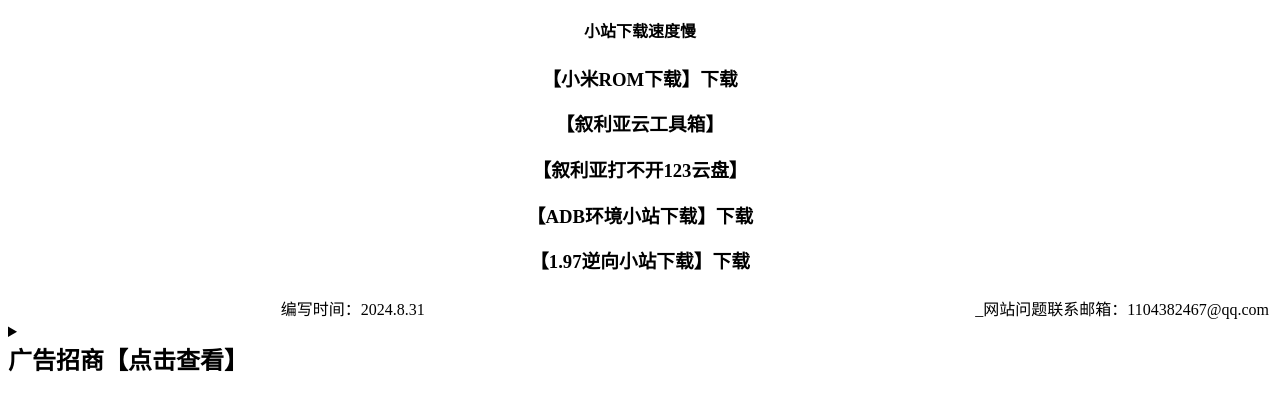
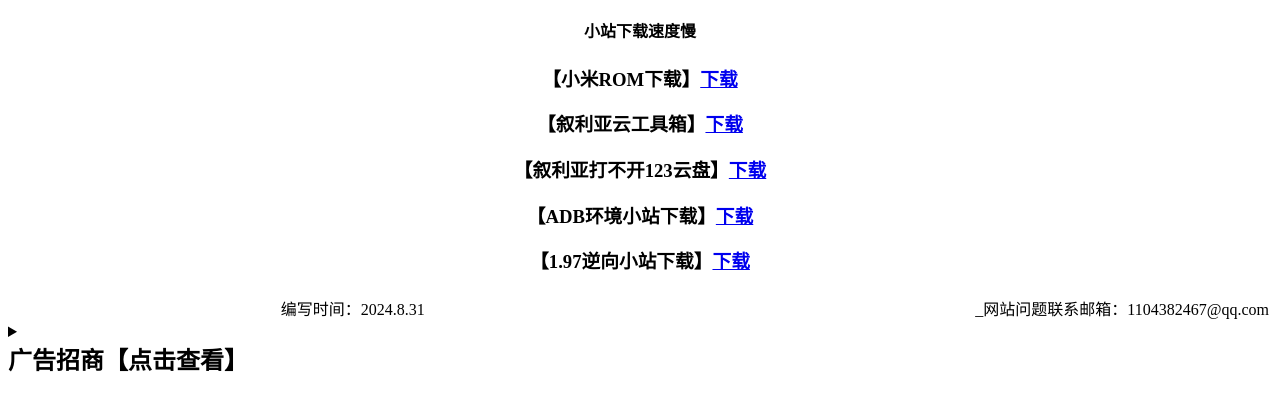
Before and after one commit to xiaomiROM1/mlsmnanjio.github.io, a plain HTML site: page index.html in a window 1280 px wide. Shown: the part 419-821 px from the top of the page. Drawn offline with Linux system fonts and the light colour scheme.

Commit message:
Update index.html

```diff
--- a/index.html
+++ b/index.html
@@ -46,11 +46,11 @@
 
         <h2>便携小站</h2>
         <h4>小站下载速度慢</h4>
-        <h3>【小米ROM下载】下载</h3>
-        <h3>【叙利亚云工具箱】</h3>
-        <h3>【叙利亚打不开123云盘】</h3>
-        <h3>【ADB环境小站下载】下载</h3>
-        <h3>【1.97逆向小站下载】下载</h3>
+     <h3 align="center">【小米ROM下载】<a href="https://xiaomirom.com/">下载</a></h3>
+     <h3 align="center">【叙利亚云工具箱】<a href="https://ipv4.xlyfw.top/xlyguigjx/">下载</a></h3>
+     <h3 align="center">【叙利亚打不开123云盘】<a href="https://www.123pan.com/s/N460Vv-5nG23.html">下载</a></h3>
+     <h3 align="center">【ADB环境小站下载】<a href="hj.rar">下载</a></h3>
+     <h3 align="center">【1.97逆向小站下载】<a href="nx.rar">下载</a></h3>
     </div>
 
     <table>
```
